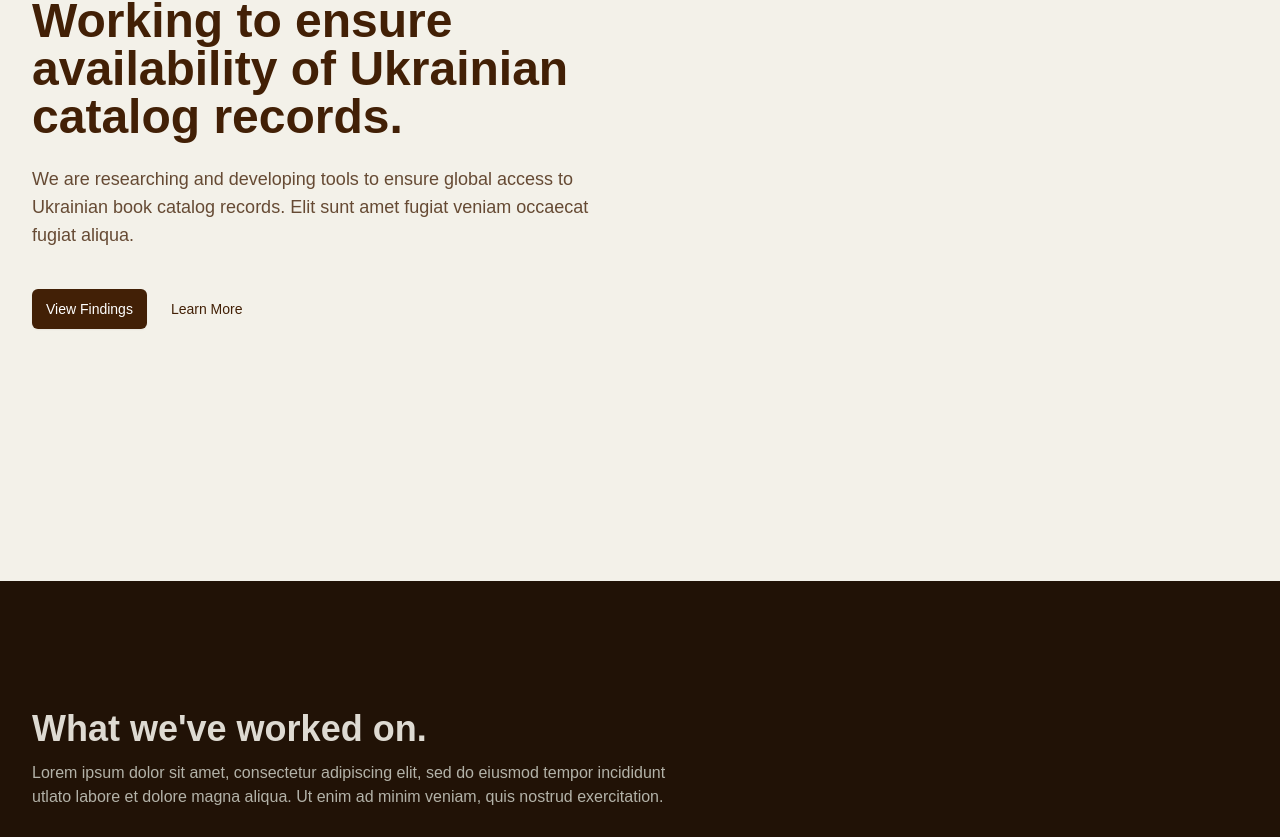
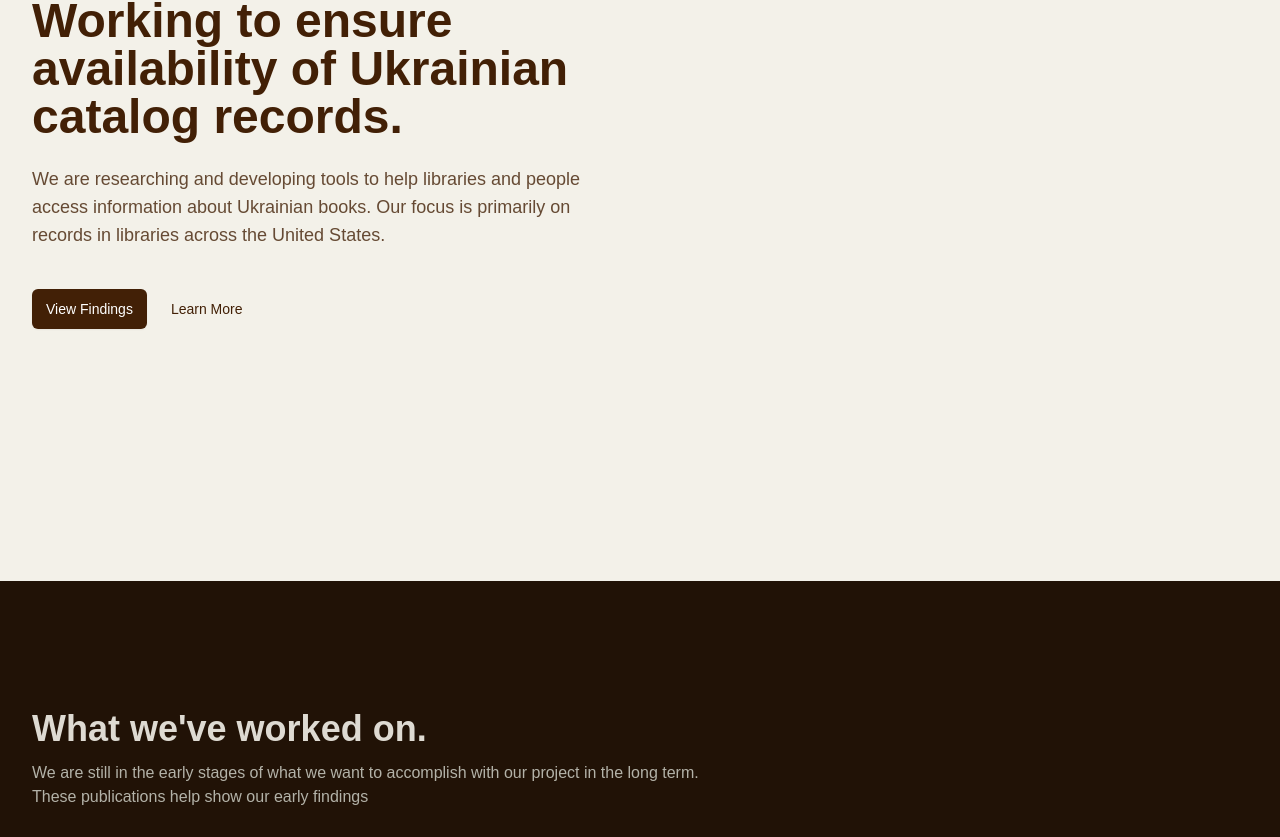
Before and after one commit to digitalRM/Ukrainian-Book-Project, a Next.js app: page / in a window 1280 px wide. Shown: the part 363-1200 px from the top of the page. Built offline with nearby package versions, Linux system fonts and the light colour scheme; a web font is replaced by a local one.

Commit message:
Refactor hero and section components

```diff
--- a/components/hero.jsx
+++ b/components/hero.jsx
@@ -33,13 +33,12 @@ const rotate2 = useTransform(scrollYProgress, [0, 1], [0, -40]);
           </h1>
           <p className="mt-6 text-md sm:text-lg leading-8 text-yellow-950/80">
             <span className={hedvigLettersSans.className}>
-            We are researching and developing tools to ensure global access to Ukrainian book catalog records. Elit sunt amet
-              fugiat veniam occaecat fugiat aliqua.
+            We are researching and developing tools to help libraries and people access information about Ukrainian books. Our focus is primarily on records in libraries across the United States.
             </span>
           </p>
           <div className="mt-10 flex items-center gap-x-6">
             <a
-              href="#"
+              href="#publications"
 
               className="rounded-md bg-yellow-950 px-3.5 py-2.5 text-sm font-semibold text-white shadow-sm hover:bg-yellow-950/80 focus-visible:outline focus-visible:outline-2 focus-visible:outline-offset-2 focus-visible:bg-yellow-950"
             ><span className={hedvigLettersSans.className}>
--- a/components/section.jsx
+++ b/components/section.jsx
@@ -21,7 +21,7 @@ export default function Section1() {
               What we've worked on.
             </h2>
             <p className="mt-3 max-w-2xl text-md font-thin text-[#b3b2a8]"><span className={hedvigLettersSans.className}>
-            Lorem ipsum dolor sit amet, consectetur adipiscing elit, sed do eiusmod tempor incididunt utlato labore et dolore magna aliqua. Ut enim ad minim veniam, quis nostrud exercitation.
+            We are still in the early stages of what we want to accomplish with our project in the long term. These publications help show our early findings
               </span>
             </p>
           </div>
```
